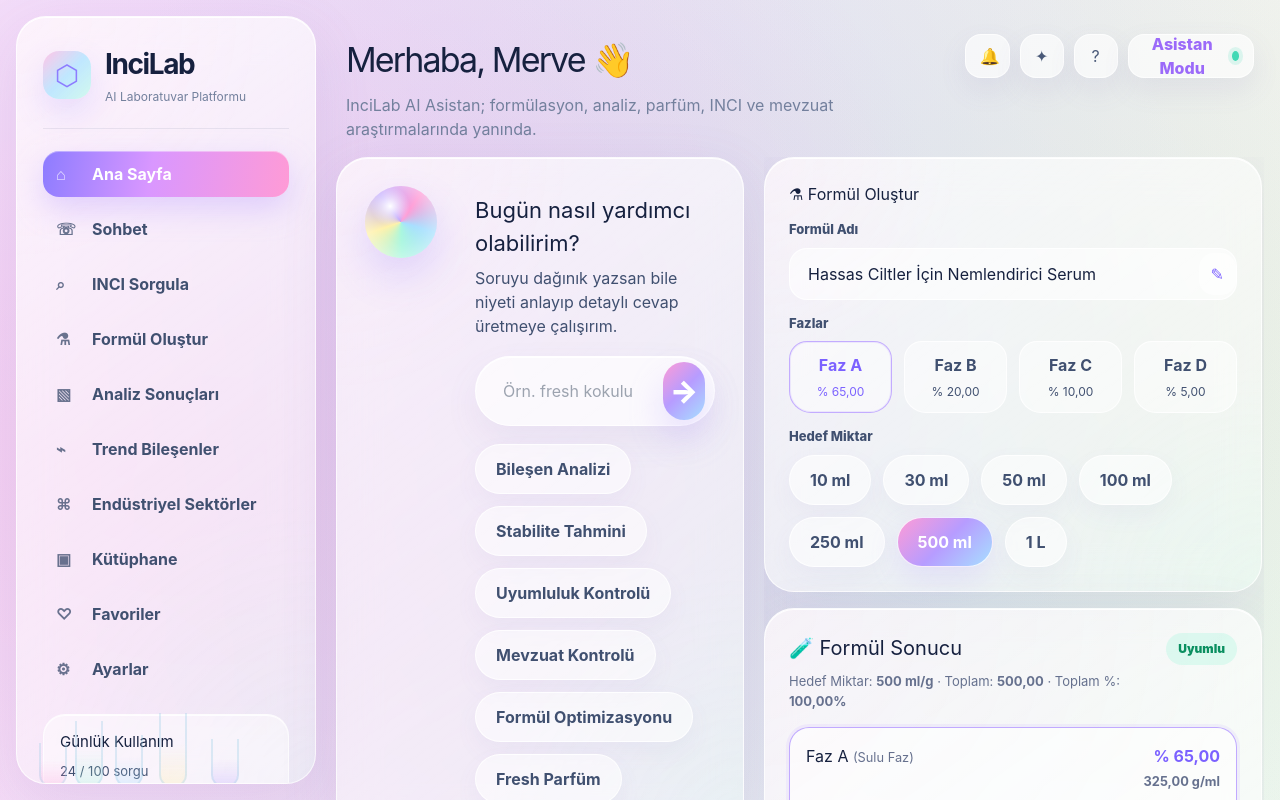
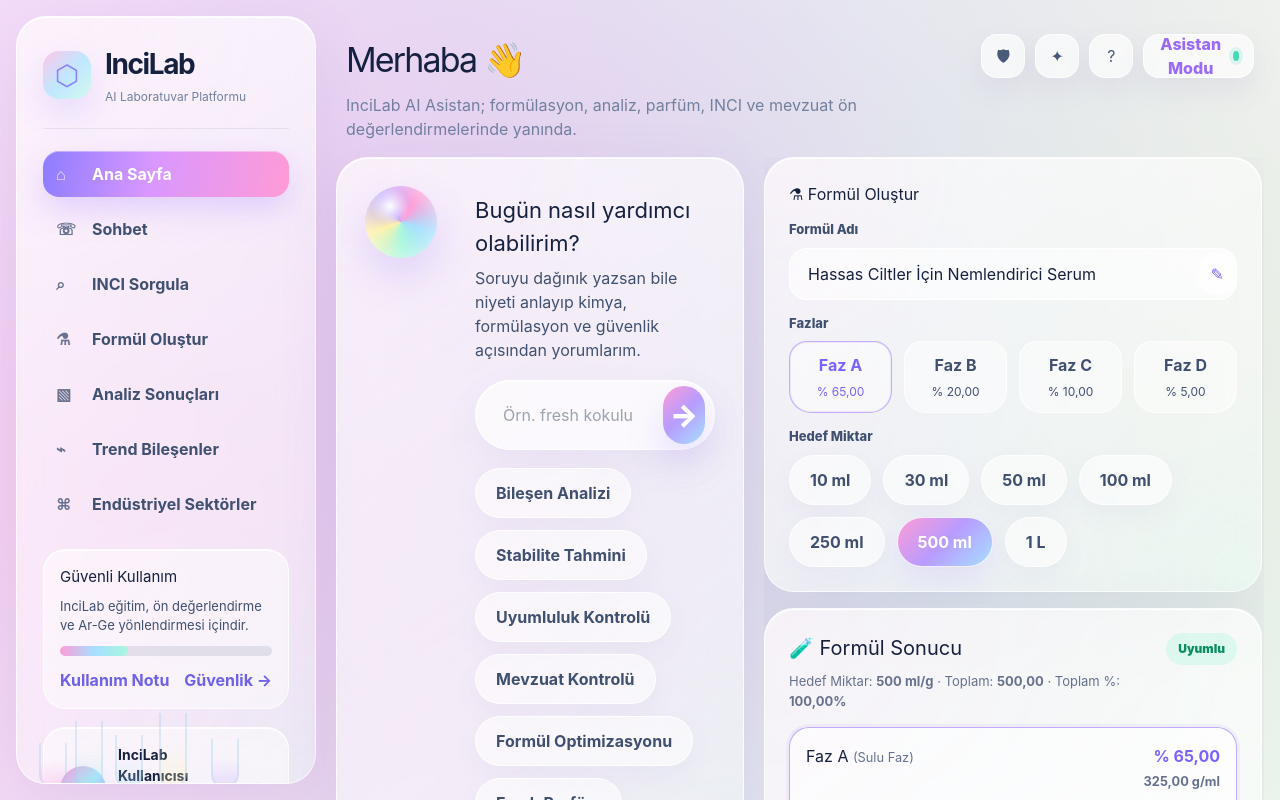
Before and after one commit to bekdemirrrmerve-web/incilab-ai, a Next.js app: page / in a window 1280 px wide. Shown: the top 800 px of the page. Built offline with nearby package versions, Linux system fonts and the light colour scheme.

Commit message:
Update page content and button labels

```diff
--- a/app/page.tsx
+++ b/app/page.tsx
@@ -1113,9 +1113,6 @@ export default function Page() {
             "Analiz Sonuçları",
             "Trend Bileşenler",
             "Endüstriyel Sektörler",
-            "Kütüphane",
-            "Favoriler",
-            "Ayarlar",
           ].map((item) => (
             <button
               key={item}
@@ -1129,29 +1126,29 @@ export default function Page() {
         </nav>
 
         <div className="usageCard">
-          <h3>Günlük Kullanım</h3>
-          <p>24 / 100 sorgu</p>
+          <h3>Güvenli Kullanım</h3>
+          <p>InciLab eğitim, ön değerlendirme ve Ar-Ge yönlendirmesi içindir.</p>
           <div className="usageTrack">
             <span />
           </div>
           <div className="usageLinks">
-            <button onClick={() => addMessage("assistant", "Pro Plan bilgisi açıldı. Daha fazla sorgu, PDF çıktısı ve gelişmiş analiz modları eklenebilir.")}>
-              Pro Plan
+            <button onClick={() => addMessage("assistant", "Not: Ticari üretim, piyasaya arz, etiket ve mevzuat uygunluğu için güncel resmi kaynaklar, güvenlilik değerlendirmesi ve laboratuvar testleri ayrıca kontrol edilmelidir.")}>
+              Kullanım Notu
             </button>
-            <button onClick={() => addMessage("assistant", "Plan yükseltme ekranı için ödeme/üyelik modülü bağlanabilir.")}>
-              Planı Yükselt →
+            <button onClick={() => addMessage("assistant", "Formülasyonlarda pH, stabilite, mikrobiyoloji, challenge test, ambalaj uyumu ve mevzuat kontrolü atlanmamalıdır.")}>
+              Güvenlik →
             </button>
           </div>
         </div>
 
         <div className="profileCard">
-          <div className="avatar">MB</div>
+          <div className="avatar">IL</div>
           <div>
-            <strong>Merve Bekdemir</strong>
-            <span>InciLab Admin</span>
+            <strong>InciLab Kullanıcısı</strong>
+            <span>Formülasyon & INCI Asistanı</span>
           </div>
-          <button onClick={() => addMessage("assistant", "Profil menüsü açıldı. Kullanıcı bilgileri, şirket adı ve çalışma alanı burada düzenlenebilir.")}>
-            ⌄
+          <button onClick={() => addMessage("assistant", "InciLab; kozmetik, kimya, formülasyon, INCI ve mevzuat ön değerlendirmesi için hazırlanmış bir Ar-Ge asistanıdır.")}>
+            ⓘ
           </button>
         </div>
 
@@ -1167,15 +1164,15 @@ export default function Page() {
       <section className="main">
         <header className="topBar no-print">
           <div>
-            <h1>Merhaba, Merve 👋</h1>
-            <p>InciLab AI Asistan; formülasyon, analiz, parfüm, INCI ve mevzuat araştırmalarında yanında.</p>
+            <h1>Merhaba 👋</h1>
+            <p>InciLab AI Asistan; formülasyon, analiz, parfüm, INCI ve mevzuat ön değerlendirmelerinde yanında.</p>
           </div>
 
           <div className="topActions">
-            <button onClick={() => addMessage("assistant", "Bildirimler: Formül raporu, mevzuat uyarısı ve trend bileşen güncellemeleri burada listelenebilir.")}>
-              🔔
+            <button onClick={() => addMessage("assistant", "Güvenlik notu: Ticari ürün geliştirmede stabilite, mikrobiyoloji, challenge test, ambalaj uyumu ve güncel mevzuat kontrolü ayrıca yapılmalıdır.")}>
+              🛡
             </button>
-            <button onClick={() => addMessage("assistant", "Parlak pastel laboratuvar teması aktif. Renkler açık pembe, bebe mavisi, lila, açık sarı ve en açık yeşil tonlarında.")}>
+            <button onClick={() => addMessage("assistant", "InciLab; formülasyon mantığı, INCI yorumu, ürün güvenliği ve mevzuat farkındalığı için destek verir.")}>
               ✦
             </button>
             <button onClick={() => addMessage("assistant", "Yardım: Soru kutusuna doğal şekilde yaz. İnciLab niyetini anlamaya çalışır; tek kalıba bağlı değildir.")}>
@@ -1199,7 +1196,7 @@ export default function Page() {
               <div className="orb" />
               <div className="heroContent">
                 <h2>Bugün nasıl yardımcı olabilirim?</h2>
-                <p>Soruyu dağınık yazsan bile niyeti anlayıp detaylı cevap üretmeye çalışırım.</p>
+                <p>Soruyu dağınık yazsan bile niyeti anlayıp kimya, formülasyon ve güvenlik açısından yorumlarım.</p>
 
                 <div className="mainInput">
                   <input
@@ -1227,6 +1224,10 @@ export default function Page() {
                     </button>
                   ))}
                 </div>
+
+                <p className="heroNote">
+                  Eğitim ve ön değerlendirme amaçlıdır; piyasaya arz öncesi güncel mevzuat, güvenlilik değerlendirmesi ve laboratuvar testleri gerekir.
+                </p>
               </div>
             </section>
 
@@ -1946,6 +1947,13 @@ export default function Page() {
 
         .quickPills { margin-top: 18px; }
 
+        .heroNote {
+          margin: 14px 0 0 !important;
+          color: #73809d !important;
+          font-size: 12px;
+          line-height: 1.45;
+        }
+
         .quickPills button,
         .amountButtons button,
         .sectorButtons button,
```
